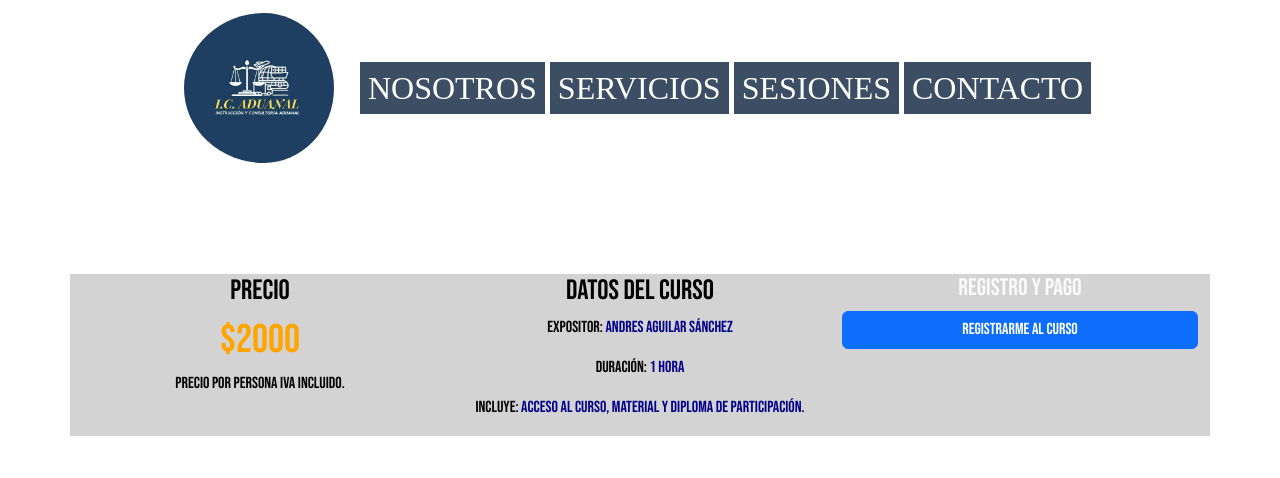
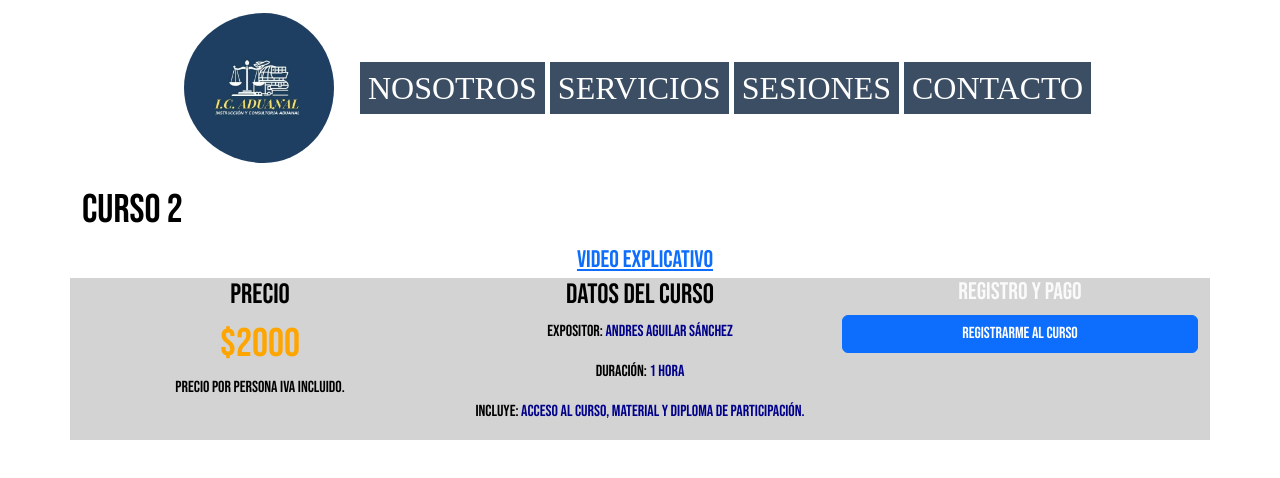
Before and after one commit to Darkk3n/CustomsConsultancy, a React (Vite) app in the folder CustomsConsultancy.Web/: page /courses/1 in a window 1280 px wide. Shown: the top 478 px of the page. Built offline with nearby package versions, Linux system fonts and the light colour scheme; a web font is replaced by a local one.

Commit message:
Added link to explanation video

```diff
--- a/CustomsConsultancy.Web/src/components/Courses/Course.css
+++ b/CustomsConsultancy.Web/src/components/Courses/Course.css
@@ -20,3 +20,9 @@
    font-weight: lighter;
    color: darkblue
 }
+
+.video-text {
+   text-align: justify;
+   padding-left: 10px;
+   font-size: 1.5rem;
+}
--- a/CustomsConsultancy.Web/src/components/Courses/Course.tsx
+++ b/CustomsConsultancy.Web/src/components/Courses/Course.tsx
@@ -1,6 +1,6 @@
 import { useEffect, useMemo, useState } from 'react';
 import { Button, Col, Container, Row } from 'react-bootstrap';
-import { useParams } from 'react-router-dom';
+import { NavLink, useParams } from 'react-router-dom';
 import { CourseData } from '../../Models/CourseData';
 import './Course.css';
 export const Course = () => {
@@ -47,8 +47,12 @@ export const Course = () => {
    return (
       <>
          <Container>
-            <h2 style={{ textAlign: 'justify' }}>{selectedCourse?.title}</h2>
-            <h3 style={{ textAlign: 'justify' }}>Cursos Grabados</h3>
+            <h1 className='regular-text' style={{ textAlign: 'justify' }}>{selectedCourse?.title}</h1>
+         </Container>
+         <Container>
+            <NavLink to='https://www.tiktok.com/@i.c.aduanal/video/7296225010857839878?_r=1&_t=8gyntQgfdXK' target='_blank' className='video-text'>
+               Video Explicativo
+            </NavLink>
          </Container>
          <Container style={{ backgroundColor: 'lightGray' }}>
             <Row>
```
